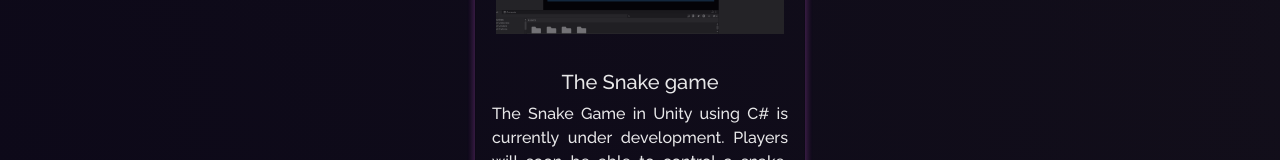
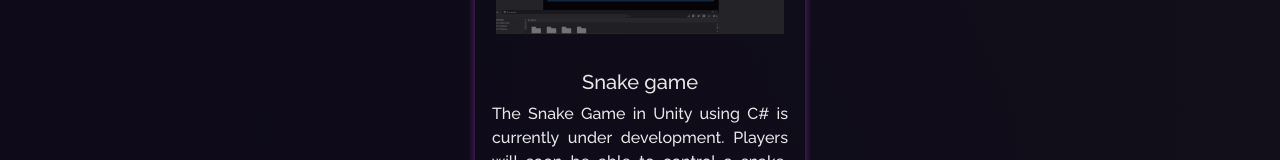
Before and after one commit to Manal1110/Portfolio, a React (Create React App) app: page /project in a window 1280 px wide. Shown: the part 2180-2340 px from the top of the page. Built offline with nearby package versions, Linux system fonts and the light colour scheme.

Commit message:
'changes'

```diff
--- a/src/components/Projects/Projects.js
+++ b/src/components/Projects/Projects.js
@@ -51,7 +51,7 @@
               isBlog={false}
               title="Pulse"
               description="Pulse is an advanced hospital management website created with React, Express.js, JavaScript, CSS, HTML, Axios, PostgreSQL, Postman, and Node.js. With its user-friendly interface and robust functionality, Pulse revolutionizes hospital operations by efficiently managing data and optimizing healthcare delivery. Experience seamless navigation and enhanced efficiency with Pulse's comprehensive suite of features."
-              ghLink="https://github.com/soumyajit4419/pulse.io"
+              ghLink="https://alakhawayn365-my.sharepoint.com/:u:/g/personal/m_mehdaoui_aui_ma/EVMhHa-IaLhOrlcZA4HsvEsBiGsVMFi8RDo5iSTZtPamtA?e=AdXpfG"
               demoLink="https://youtu.be/6jXyFawC_8Q"
             />
           </Col>
@@ -90,7 +90,7 @@
             <ProjectCard
               imgPath={snake}
               isBlog={false}
-              title="The Snake game"
+              title="Snake game"
               description="The Snake Game in Unity using C# is currently under development. Players will soon be able to control a snake, collect food, and avoid obstacles to grow longer. Exciting features like power-ups, different levels, and a high-score system are being implemented. Stay tuned for updates as the game progresses towards completion."
               ghLink="https://github.com/Manal1110/Snake-game"
               demoLink="https://youtu.be/COaZnOneCvs"
```
